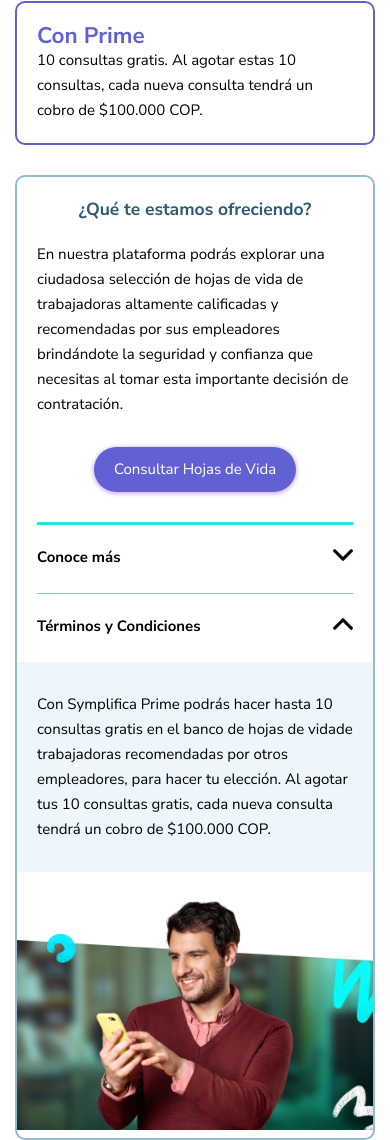
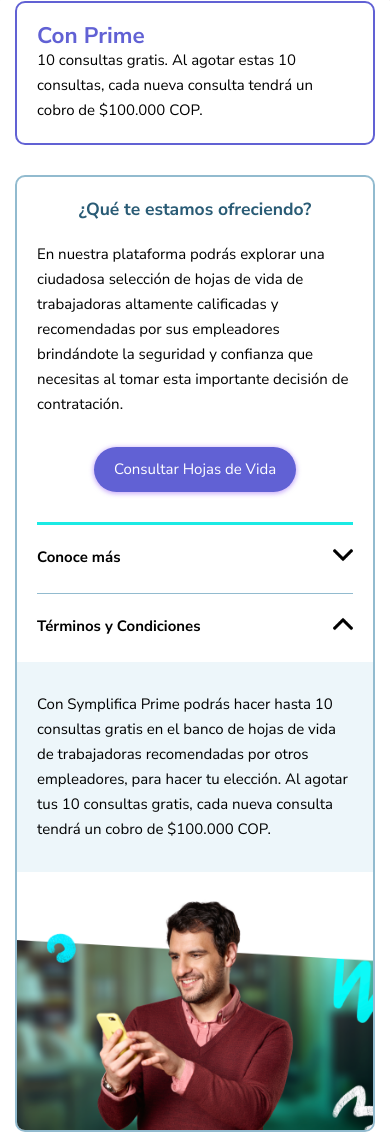
Before and after one commit to Charly-8/front_sy, a website: page index.html in a window 390 px wide. Shown: the part 383-1523 px from the top of the page. Drawn offline with Linux system fonts and the light colour scheme.

Commit message:
mobile view

```diff
--- a/index.html
+++ b/index.html
@@ -64,7 +64,7 @@
             </article>
 
             <div class="sp">
-                <p class="sp__txt">Con Symplifica Prime podrás hacer hasta 10 consultas gratis en el banco de hojas de vidade trabajadoras recomendadas
+                <p class="sp__txt">Con Symplifica Prime podrás hacer hasta 10 consultas gratis en el banco de hojas de vida de trabajadoras recomendadas
                     por otros empleadores, para hacer tu elección. Al agotar tus 10 consultas gratis, cada nueva consulta tendrá un cobro de $100.000 COP.
                 </p>
             </div>
--- a/src/scss/layout/_design.scss
+++ b/src/scss/layout/_design.scss
@@ -120,6 +120,8 @@ body {
             border: .2rem solid v.$gray;
             border-radius: 1rem;
             margin: auto 1.5rem;
+            margin-bottom: 4rem;
+            overflow: hidden;
         }
 
         .offer {
@@ -213,6 +215,10 @@ body {
         }
 
         .imgfooter {
+            @include m.mobile {
+                display: flex;
+                overflow: hidden;
+            }
 
             &__img {
                 @include m.mobile {
```
Also changed, not shown: build/css/app.css, 1 other file.
